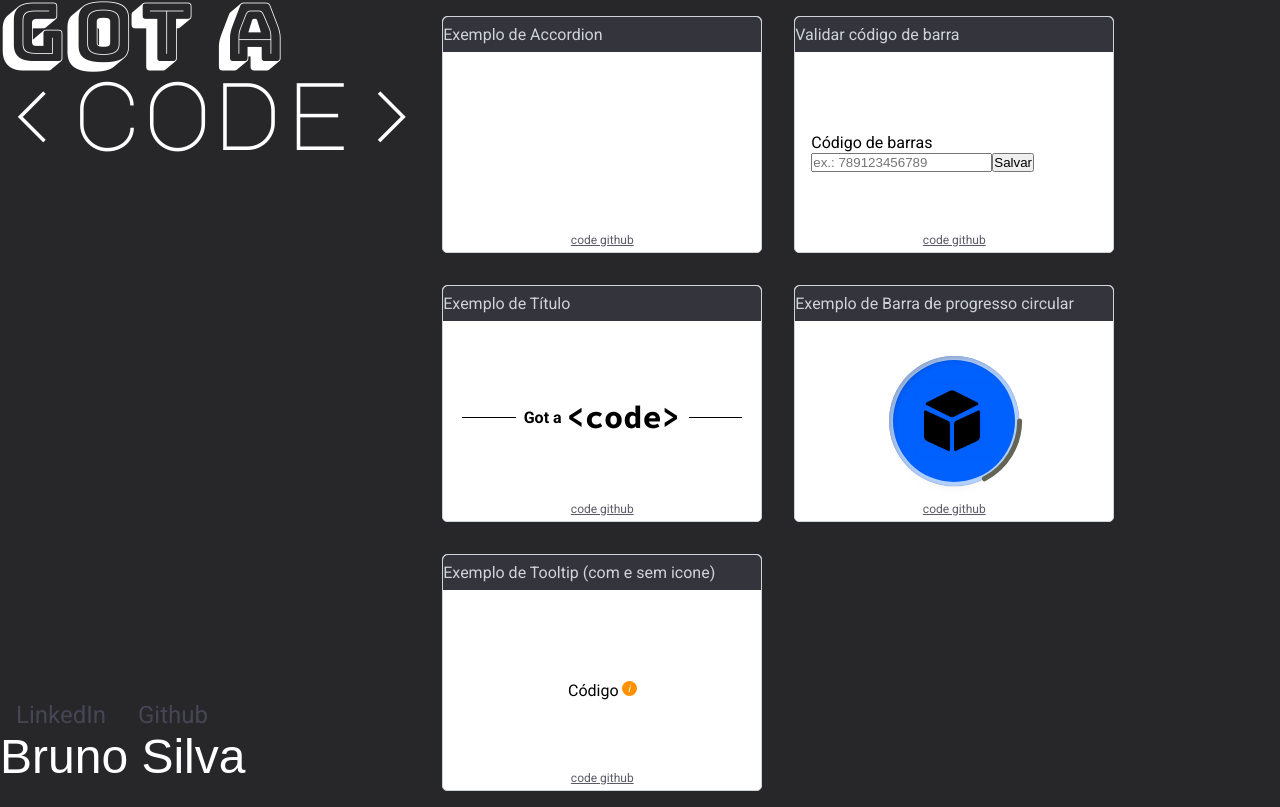
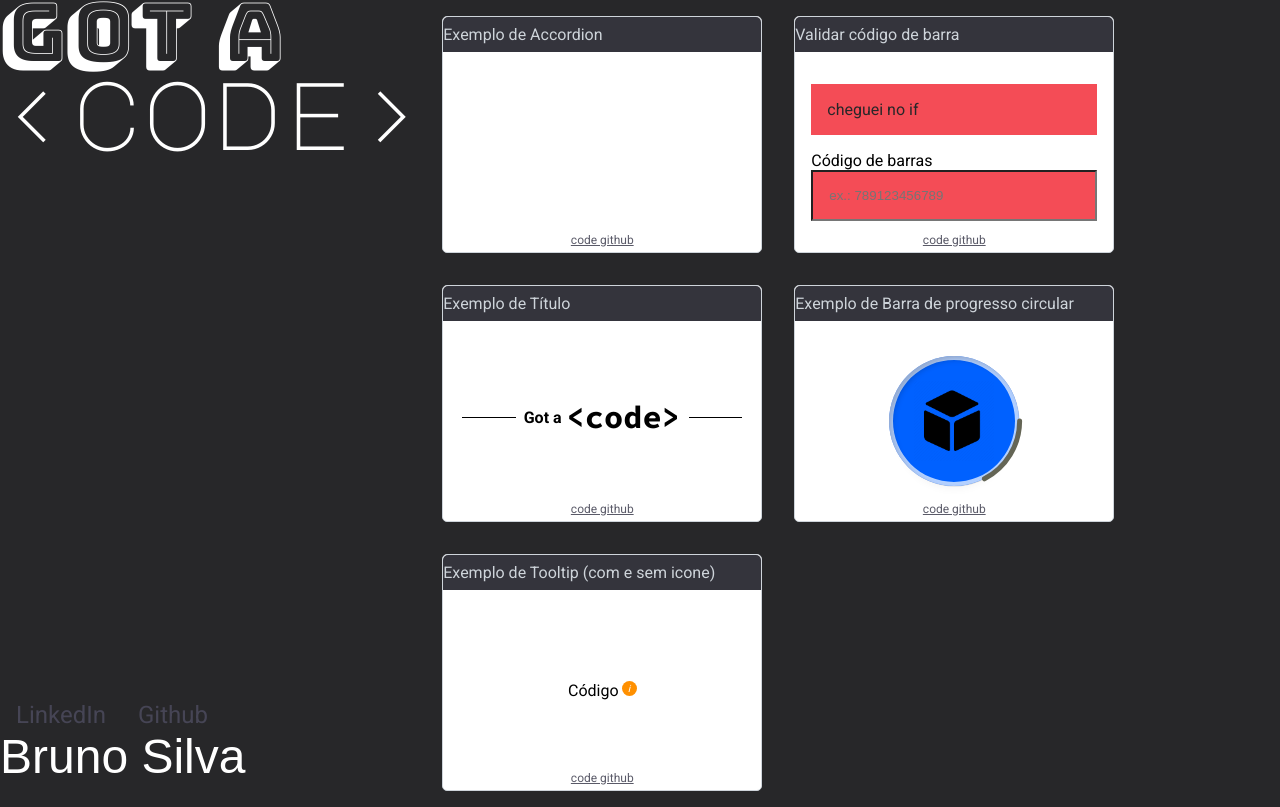
Before and after one commit to brunosilva/got-a-code, a React (Create React App) app: page / in a window 1280 px wide. Built offline with nearby package versions, Linux system fonts and the light colour scheme; a web font is replaced by a local one.

Commit message:
refactor: :construction: initial validation

```diff
--- a/src/components/barcodeValidate/index.tsx
+++ b/src/components/barcodeValidate/index.tsx
@@ -1,5 +1,5 @@
 // packages
-import React, { useCallback, useState } from 'react'
+import React, { useCallback, useEffect, useState } from 'react'
 import { toast } from 'react-toastify'
 
 // utils
@@ -10,41 +10,54 @@ import style from './style.module.scss'
 import 'react-toastify/dist/ReactToastify.css'
 
 const BarcodeValidate: React.FC = () => {
-  const [statusError, setStatusError] = useState('')
+  const [styleStatus, setStyleStatus] = useState('')
+  const [newBarcode, setNewBarcode] = useState<string>('')
   const [result, setResult] = useState('')
   const [type, _] = useState('EAN')
 
-  const handleSubmit = useCallback(values => {
-    const barCodeValid = barCodeValidator(values.bar_code_number, type)
+  const handleSubmit = useCallback(
+    values => {
+      const barCodeValid = barCodeValidator(values, type)
+      console.log('barCodeValid', barCodeValid)
+      console.log('values.barcode', values.barcode)
       if (!barCodeValid) {
+        const styleCurrent = `${style.statusError} ${style.inputError}`
+        console.log('cheguei no if')
         setResult('cheguei no if')
-      setStatusError(style.statusError)
-      toast.error('Verifique se o código está correto e tente novamente.')
+        setStyleStatus(styleCurrent)
+        // toast.error('Verifique se o código está correto e tente novamente.')
       } else {
+        const styleCurrent = `${style.statusSuccesss} ${style.inputSuccess}`
+        // alert('barcode valido')
+        console.log('cheguei no else')
         setResult('cheguei no else')
-      setStatusError('')
-      toast.success('Obrigatório preencher todos os campos')
+        setStyleStatus(styleCurrent)
+        // toast.success('Obrigatório preencher todos os campos')
         // return isUpdate ? updateSavedCode(values) : handleAddBarCode(values)
       }
-  }, [type])
+    },
+    [type]
+  )
+
+  useEffect(() => {
+    handleSubmit(newBarcode)
+  }, [handleSubmit, newBarcode])
 
   return (
     <div className={style.container}>
-      <form onSubmit={handleSubmit}>
+      <div className={style.message}>
+        <div className={styleStatus ? styleStatus : ''}>{result}</div>
+      </div>
+      <form>
         <label>Código de barras</label>
         <input
           placeholder="ex.: 789123456789"
           name="barcode"
-          required
           type="text"
-          // className={stateError ? stateError : ''}
+          onChange={event => setNewBarcode(event.target.value)}
+          className={styleStatus ? styleStatus : ''}
         />
-
-        <button type="button" className="btn btn-submit">
-          Salvar
-        </button>
       </form>
-      <div className={statusError ? statusError : ''}>{result}</div>
     </div>
   )
 }
--- a/src/components/barcodeValidate/style.module.scss
+++ b/src/components/barcodeValidate/style.module.scss
@@ -1,8 +1,24 @@
 .container {
   display: flex;
   justify-content: center;
+  flex-direction: column;
+
+  .message {
+    margin-bottom: 1rem;
+    display: flex;
+    justify-content: center;
+  }
 
   .statusError {
-    color: var(--error);
+    width: 100%;
+    padding: 1rem;
+    background: var(--error);
+    color: var(--black);
+  }
+  .statusSuccesss {
+    width: 100%;
+    padding: 1rem;
+    background: var(--success);
+    color: var(--black);
   }
 }
--- /dev/null
+++ b/src/components/barcodeValidate/type.ts
@@ -0,0 +1,3 @@
+export interface IBarcode {
+  barcode: string;
+}
--- a/src/style/global/_variables.scss
+++ b/src/style/global/_variables.scss
@@ -1,5 +1,6 @@
 :root {
   --error: #f44c56;
+  --success: #6ef44c;
 
   // gray
   // greyscale
```
Lines whose indentation alone changed are shown as unchanged.
